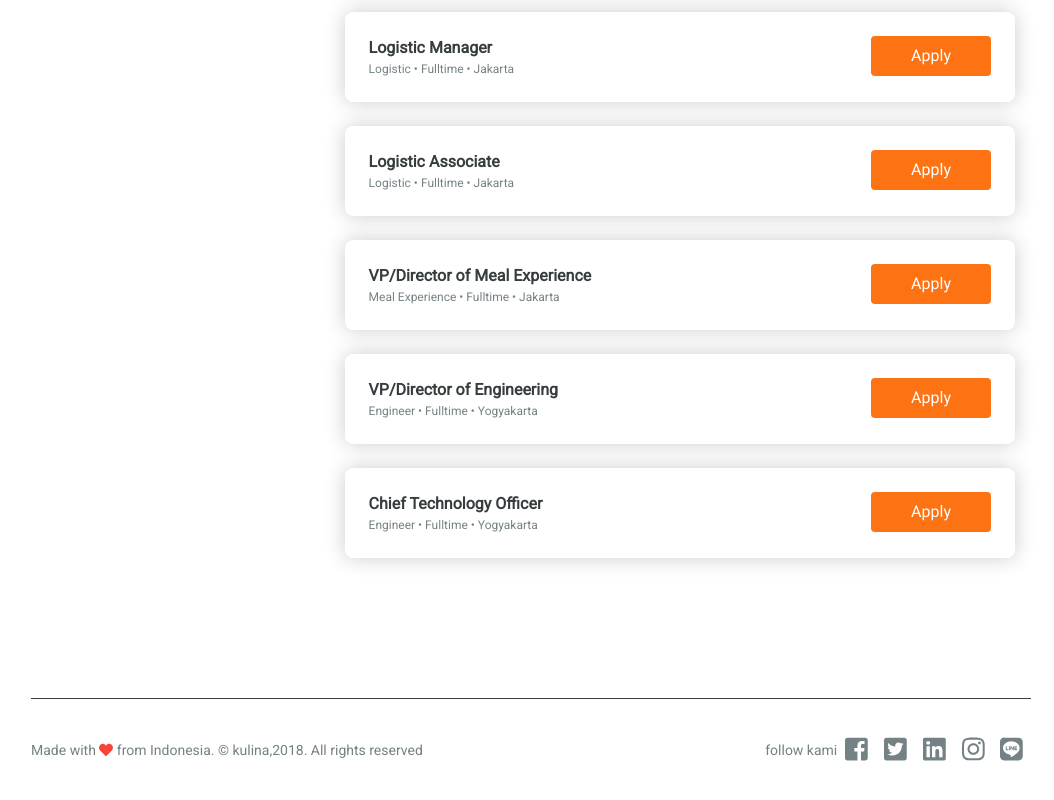
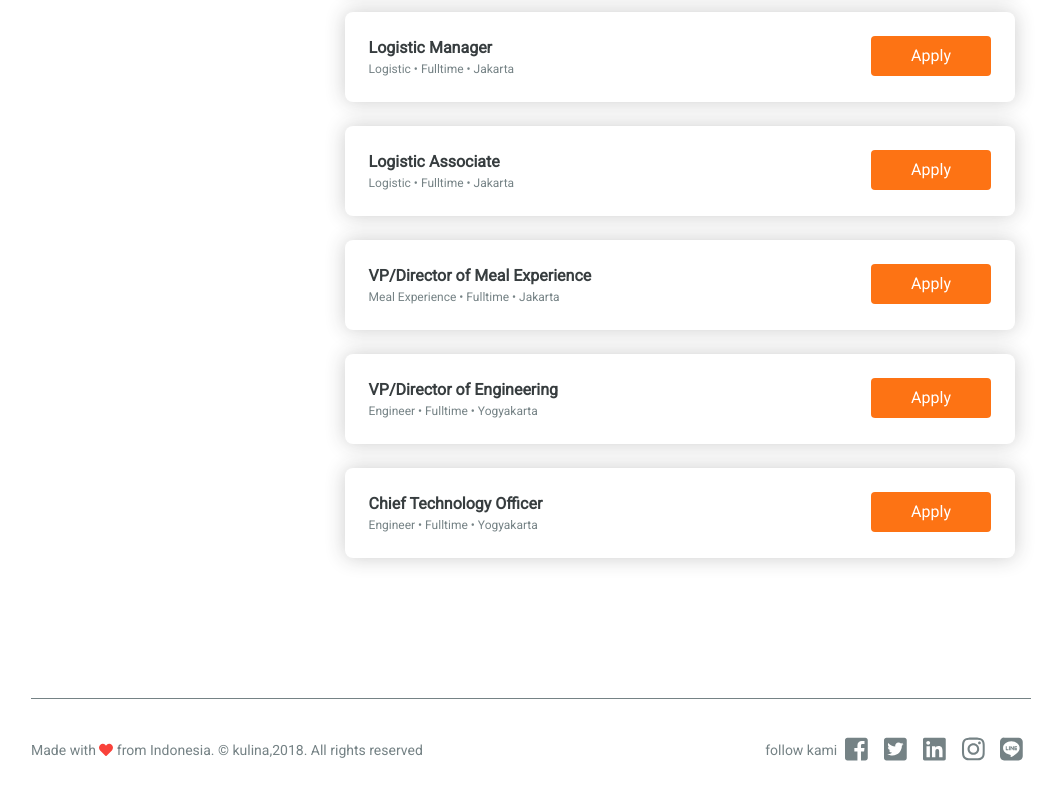
Before and after one commit to AdhanIsCuber/kulina-frontend, a website: page index.html in a window 1280 px wide. Shown: the part 1870-2670 px from the top of the page, without its empty margins (109-1163 px from the left). Drawn offline with Linux system fonts and the light colour scheme.

Commit message:
fix hr style

```diff
--- a/styles/styles.scss
+++ b/styles/styles.scss
@@ -27,7 +27,7 @@ section {
 
 hr {
   height: 1px;
-  background-color: $color-title;
+  background-color: $color-content;
 }
 
 #kulinaMenu {
```
Also changed, not shown: styles/styles.css.
